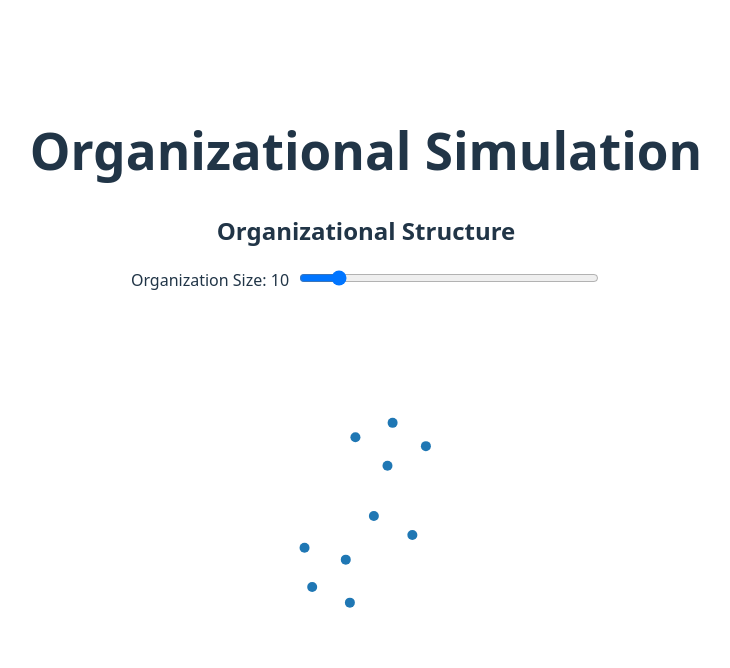
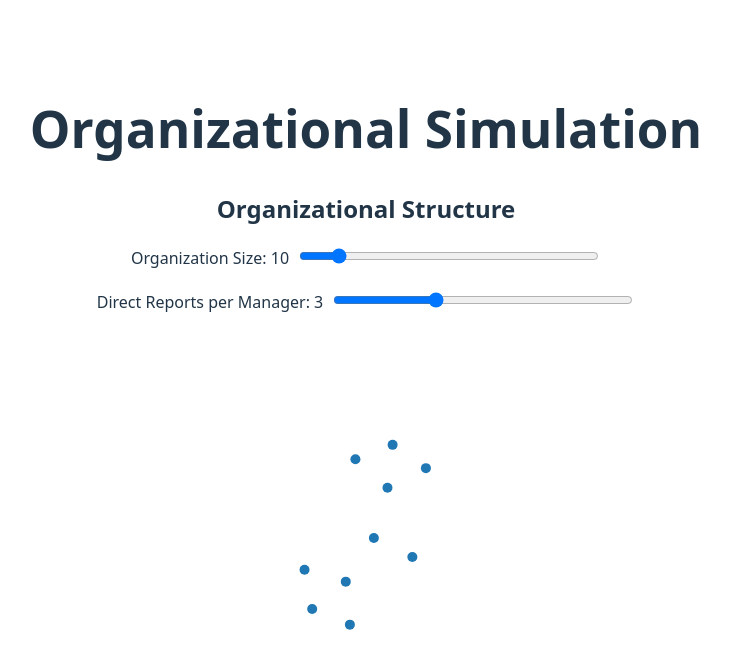
Before and after one commit to realJohnDoe/org-sim, a React (Vite) app: page / in a window 1280 px wide. Shown: the top 668 px of the page, without its empty margins (274-1004 px from the left). Built offline with nearby package versions, Linux system fonts and the light colour scheme.

Commit message:
Add slider for direct reports in app

```diff
--- a/src/App.tsx
+++ b/src/App.tsx
@@ -5,7 +5,8 @@ import { initializeOrganizationalState } from './simulation/state'
 
 function App() {
   const [orgSize, setOrgSize] = useState(10)
-  const orgState = initializeOrganizationalState(orgSize, 2, 3)
+  const [directReports, setDirectReports] = useState(3)
+  const orgState = initializeOrganizationalState(orgSize, 2, directReports)
 
   return (
     <>
@@ -24,6 +25,18 @@ function App() {
             style={{ width: '300px', marginLeft: '10px' }}
           />
         </div>
+        <div style={{ marginBottom: '20px' }}>
+          <label htmlFor="directReportsSlider">Direct Reports per Manager: {directReports}</label>
+          <input
+            id="directReportsSlider"
+            type="range"
+            min="2"
+            max="5"
+            value={directReports}
+            onChange={(e) => setDirectReports(parseInt(e.target.value))}
+            style={{ width: '300px', marginLeft: '10px' }}
+          />
+        </div>
         <OrganizationGraph state={orgState} />
       </div>
     </>
```
